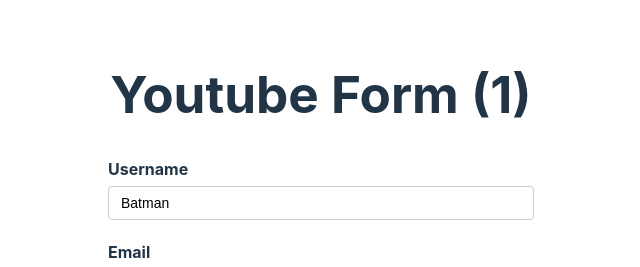
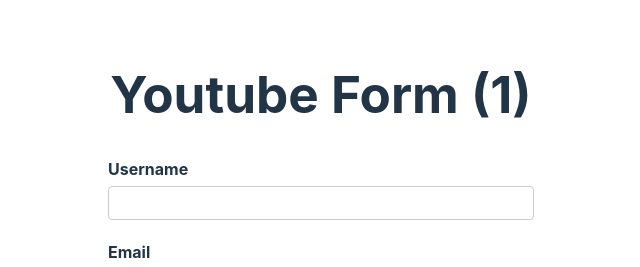
Before and after one commit to lapinRagnar/react-hook-form-typescript-2023, a React (Vite) app: page / in a window 1280 px wide. Shown: the top 267 px of the page, without its empty margins (319-959 px from the left). Built offline with nearby package versions, Linux system fonts and the light colour scheme; no server answers.

Commit message:
load saved data from api in default value

```diff
--- a/src/components/YoutubeForm.tsx
+++ b/src/components/YoutubeForm.tsx
@@ -13,11 +13,15 @@
 const YoutubeForm = () => {
 
   const form = useForm<FormValue>({
-    defaultValues: {
-      username: "Batman",
-      email: "",
-      channel: "",
-    },
+    defaultValues: async () => {
+      const response = await fetch("https://jsonplaceholder.typicode.com/users/1")
+      const data = await response.json()
+      return {
+        username: data.username,
+        email: data.email,
+        channel: ""
+      }
+    }
   })
 
   const {register, control, handleSubmit, formState} = form
```
